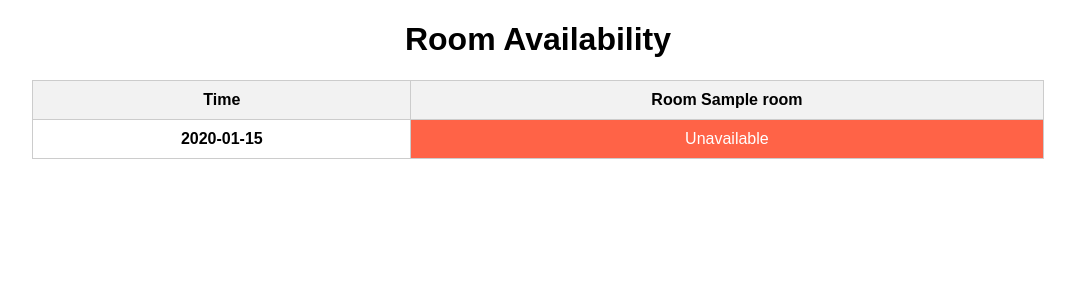
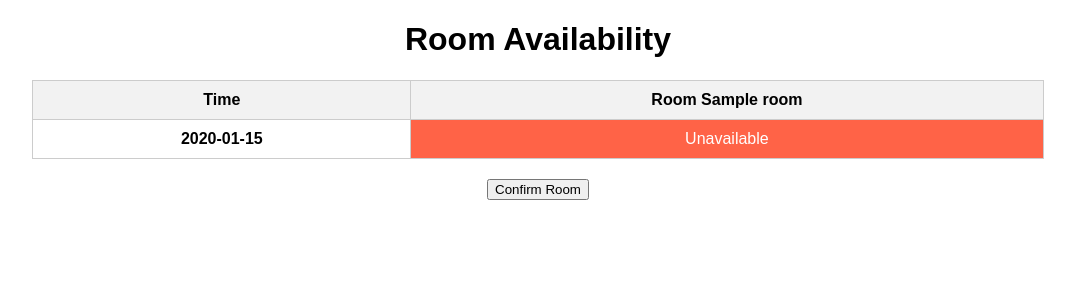
Before and after one commit to shubmi02/Appointment-System-Application, a Flask app: template templates/homepage.html in a window 1280 px wide. Shown: the top 300 px of the page, without its empty margins (102-1177 px from the left). Run offline with Flask 3, Linux system fonts and the light colour scheme; the template is opened without the code that fills it: most values are stand-ins (such as "Sample title", 1, 10 or a date in 2020).

Commit message:
created very barebones redirect button and page

```diff
--- a/templates/homepage.html
+++ b/templates/homepage.html
@@ -65,5 +65,16 @@
         </tr>
         {% endfor %}
     </table>
+    <div class="container">
+        <div class=" row justify-content-center">
+            <div class="col-sm-6 mt-4">
+                <form action="confirmation.html" method="POST">
+                    <button onclick="location.href = 'confirmation.html';" id="confButton" class="float-left submit-button" >Confirm Room</button>
+                </form>
+            </div>
+
+        </div>
+
+    </div>
 </body>
 </html>
```
Also changed, not shown: templates/confirmation.html (added, +19 -0 lines).
